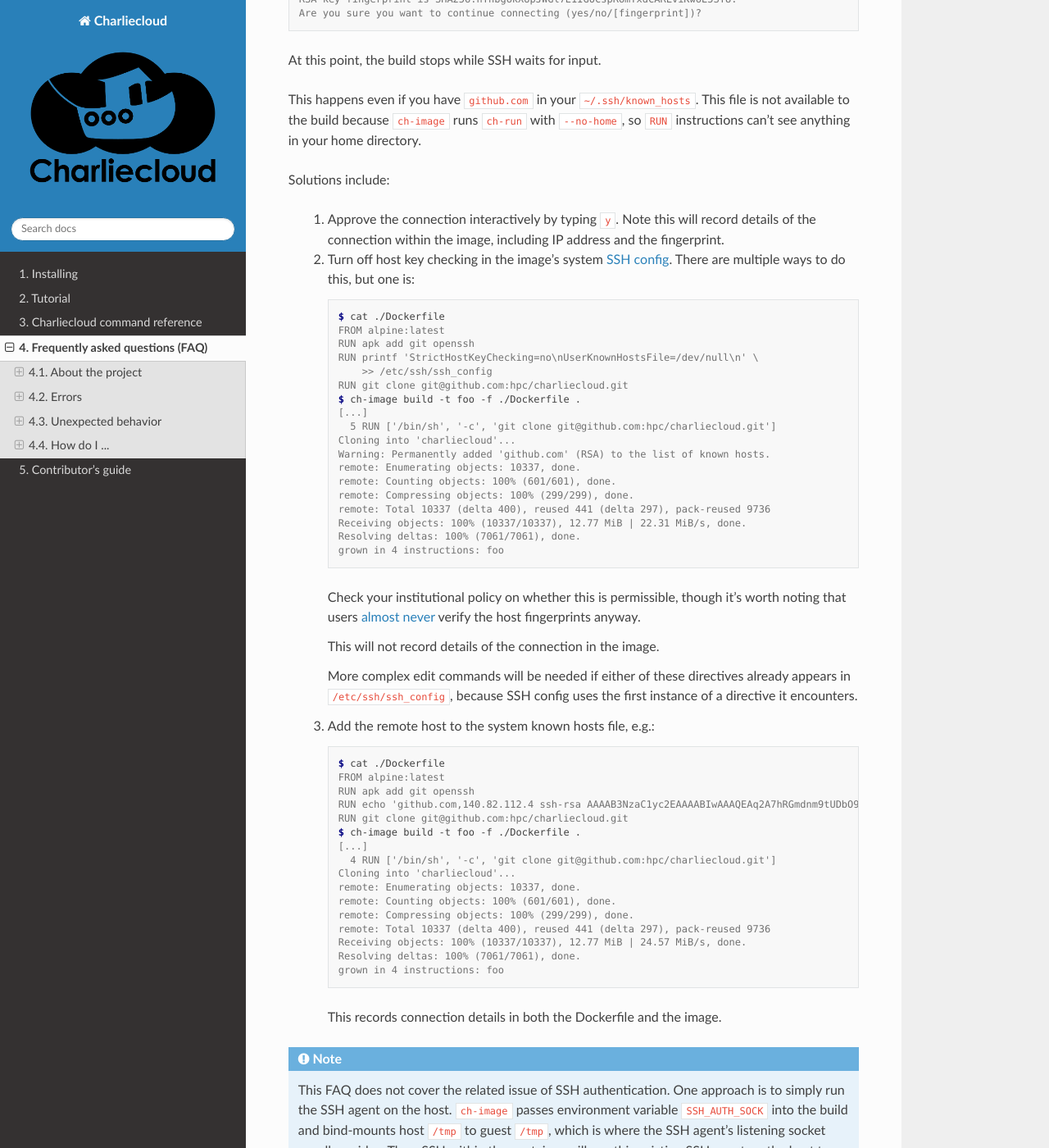
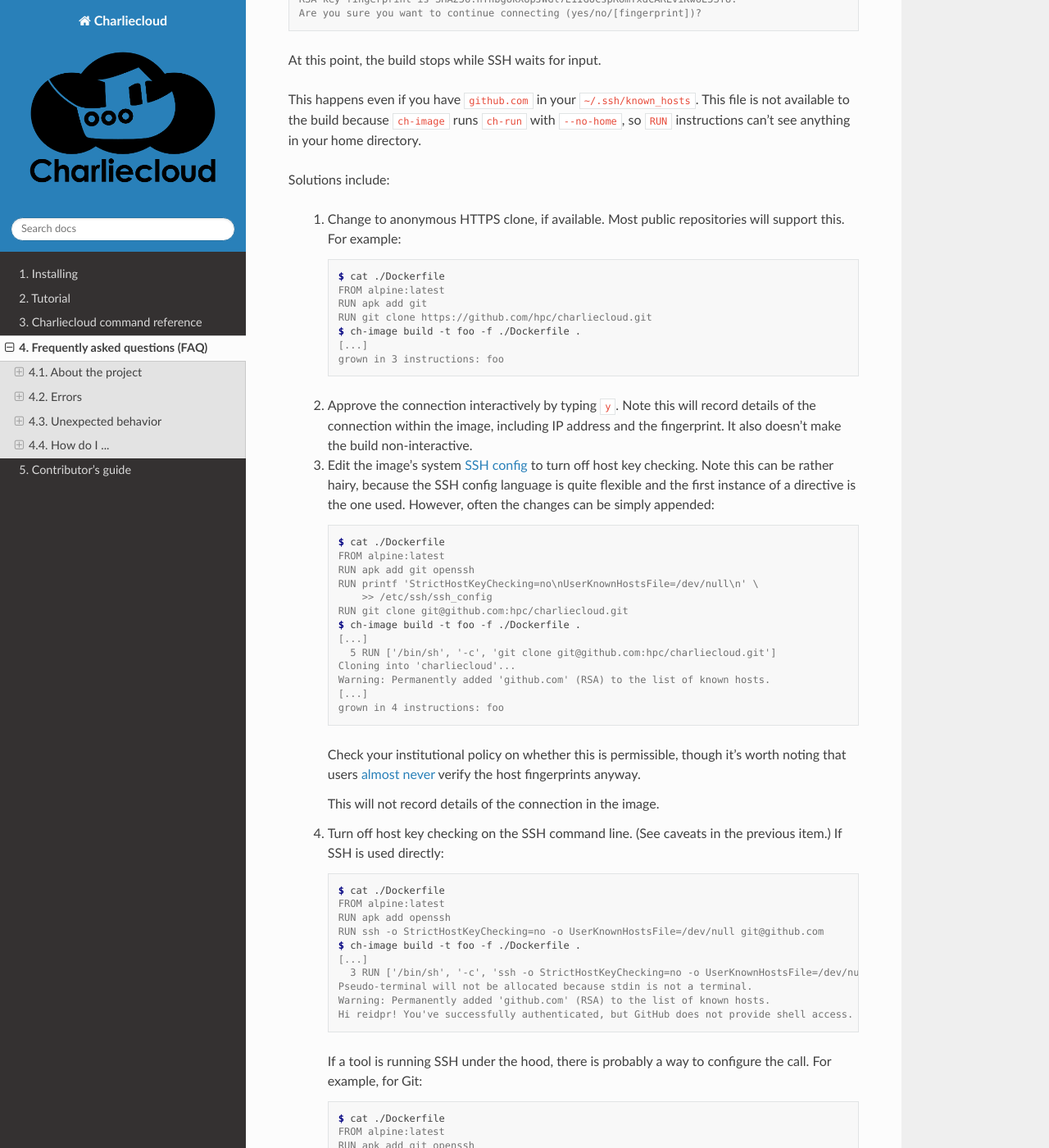
Before and after one commit to hpc/charliecloud, a Sphinx documentation site: the page built from doc/faq.rst, in a window 1280 px wide and 1400 px high, scrolled down 8029 px. Shown: the whole window at 82% size. Built offline with Sphinx 7.4.7 and the Read the Docs theme 2.0.0, drawn with Linux system fonts in a browser that asks for light colours; some of the changed text lies outside the part shown.

Commit message:
revise per feedback

```diff
--- a/doc/faq.rst
+++ b/doc/faq.rst
@@ -404,13 +404,26 @@ instructions can't see anything in your home directory.
 
 Solutions include:
 
-  1. Approve the connection interactively by typing :code:`y`. Note this will
+  1. Change to anonymous HTTPS clone, if available. Most public repositories
+     will support this. For example::
+
+       $ cat ./Dockerfile
+       FROM alpine:latest
+       RUN apk add git
+       RUN git clone https://github.com/hpc/charliecloud.git
+       $ ch-image build -t foo -f ./Dockerfile .
+       [...]
+       grown in 3 instructions: foo
+
+  2. Approve the connection interactively by typing :code:`y`. Note this will
      record details of the connection within the image, including IP address
-     and the fingerprint.
+     and the fingerprint. It also doesn't make the build non-interactive.
 
-  2. Turn off host key checking in the image's system `SSH config
-     <https://man.openbsd.org/ssh_config>`_. There are multiple ways to do
-     this, but one is::
+  3. Edit the image's system `SSH config
+     <https://man.openbsd.org/ssh_config>`_ to turn off host key checking.
+     Note this can be rather hairy, because the SSH config language is quite
+     flexible and the first instance of a directive is the one used. However,
+     often the changes can be simply appended::
 
        $ cat ./Dockerfile
        FROM alpine:latest
@@ -423,12 +436,7 @@ Solutions include:
          5 RUN ['/bin/sh', '-c', 'git clone git@github.com:hpc/charliecloud.git']
        Cloning into 'charliecloud'...
        Warning: Permanently added 'github.com' (RSA) to the list of known hosts.
-       remote: Enumerating objects: 10337, done.
-       remote: Counting objects: 100% (601/601), done.
-       remote: Compressing objects: 100% (299/299), done.
-       remote: Total 10337 (delta 400), reused 441 (delta 297), pack-reused 9736
-       Receiving objects: 100% (10337/10337), 12.77 MiB | 22.31 MiB/s, done.
-       Resolving deltas: 100% (7061/7061), done.
+       [...]
        grown in 4 instructions: foo
 
      Check your institutional policy on whether this is permissible, though
@@ -438,11 +446,33 @@ Solutions include:
 
      This will not record details of the connection in the image.
 
-     More complex edit commands will be needed if either of these directives
-     already appears in :code:`/etc/ssh/ssh_config`, because SSH config uses
-     the first instance of a directive it encounters.
+  4. Turn off host key checking on the SSH command line. (See caveats in the
+     previous item.) If SSH is used directly::
 
-  3. Add the remote host to the system known hosts file, e.g.::
+       $ cat ./Dockerfile
+       FROM alpine:latest
+       RUN apk add openssh
+       RUN ssh -o StrictHostKeyChecking=no -o UserKnownHostsFile=/dev/null git@github.com
+       $ ch-image build -t foo -f ./Dockerfile .
+       [...]
+         3 RUN ['/bin/sh', '-c', 'ssh -o StrictHostKeyChecking=no -o UserKnownHostsFile=/dev/null git@github.com']
+       Pseudo-terminal will not be allocated because stdin is not a terminal.
+       Warning: Permanently added 'github.com' (RSA) to the list of known hosts.
+       Hi reidpr! You've successfully authenticated, but GitHub does not provide shell access.
+
+     If a tool is running SSH under the hood, there is probably a way to
+     configure the call. For example, for Git::
+
+       $ cat ./Dockerfile
+       FROM alpine:latest
+       RUN apk add git openssh
+       ARG GIT_SSH="ssh -o StrictHostKeyChecking=no -o UserKnownHostsFile=/dev/null"
+       RUN git clone https://github.com/hpc/charliecloud.git
+       $ ch-image build -t foo -f ./Dockerfile .
+       [...]
+       grown in 4 instructions: foo
+
+  5. Add the remote host to the system known hosts file, e.g.::
 
        $ cat ./Dockerfile
        FROM alpine:latest
@@ -453,12 +483,7 @@ Solutions include:
        [...]
          4 RUN ['/bin/sh', '-c', 'git clone git@github.com:hpc/charliecloud.git']
        Cloning into 'charliecloud'...
-       remote: Enumerating objects: 10337, done.
-       remote: Counting objects: 100% (601/601), done.
-       remote: Compressing objects: 100% (299/299), done.
-       remote: Total 10337 (delta 400), reused 441 (delta 297), pack-reused 9736
-       Receiving objects: 100% (10337/10337), 12.77 MiB | 24.57 MiB/s, done.
-       Resolving deltas: 100% (7061/7061), done.
+       [...]
        grown in 4 instructions: foo
 
      This records connection details in both the Dockerfile and the image.
```
